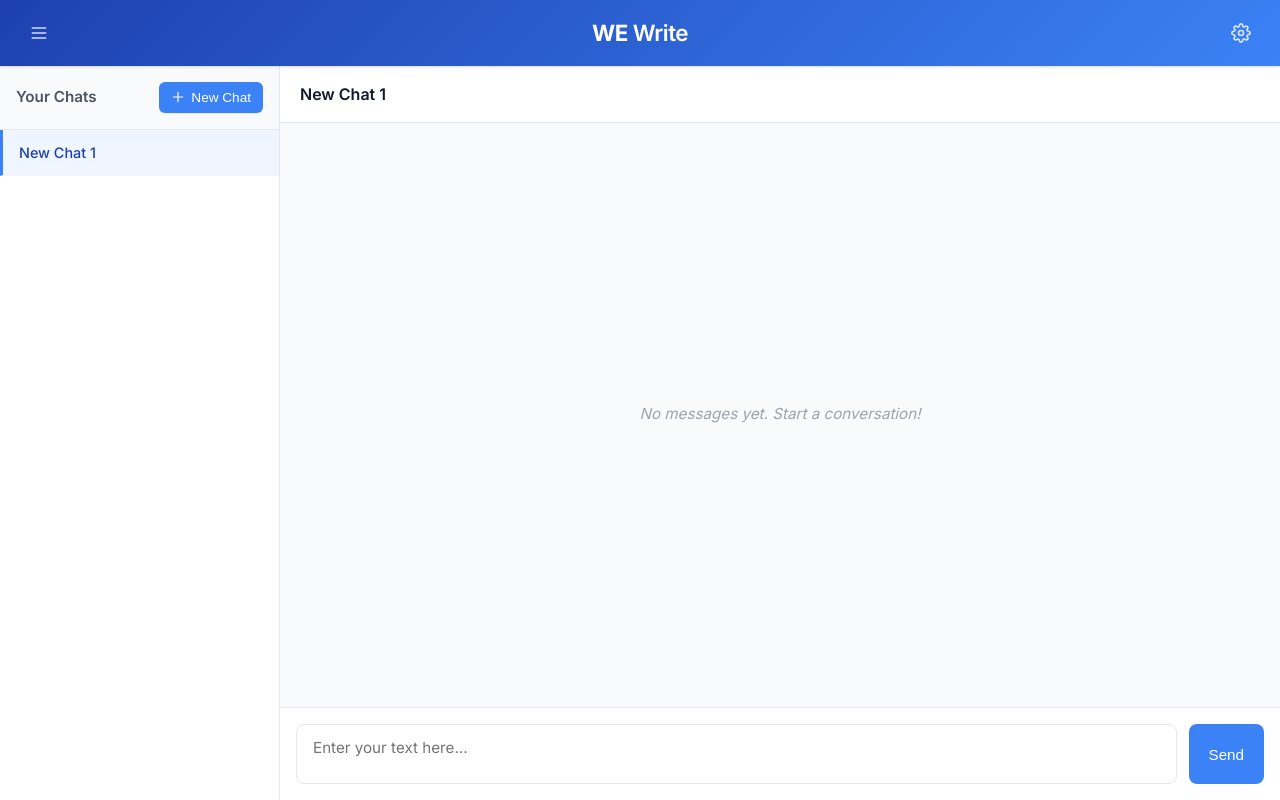
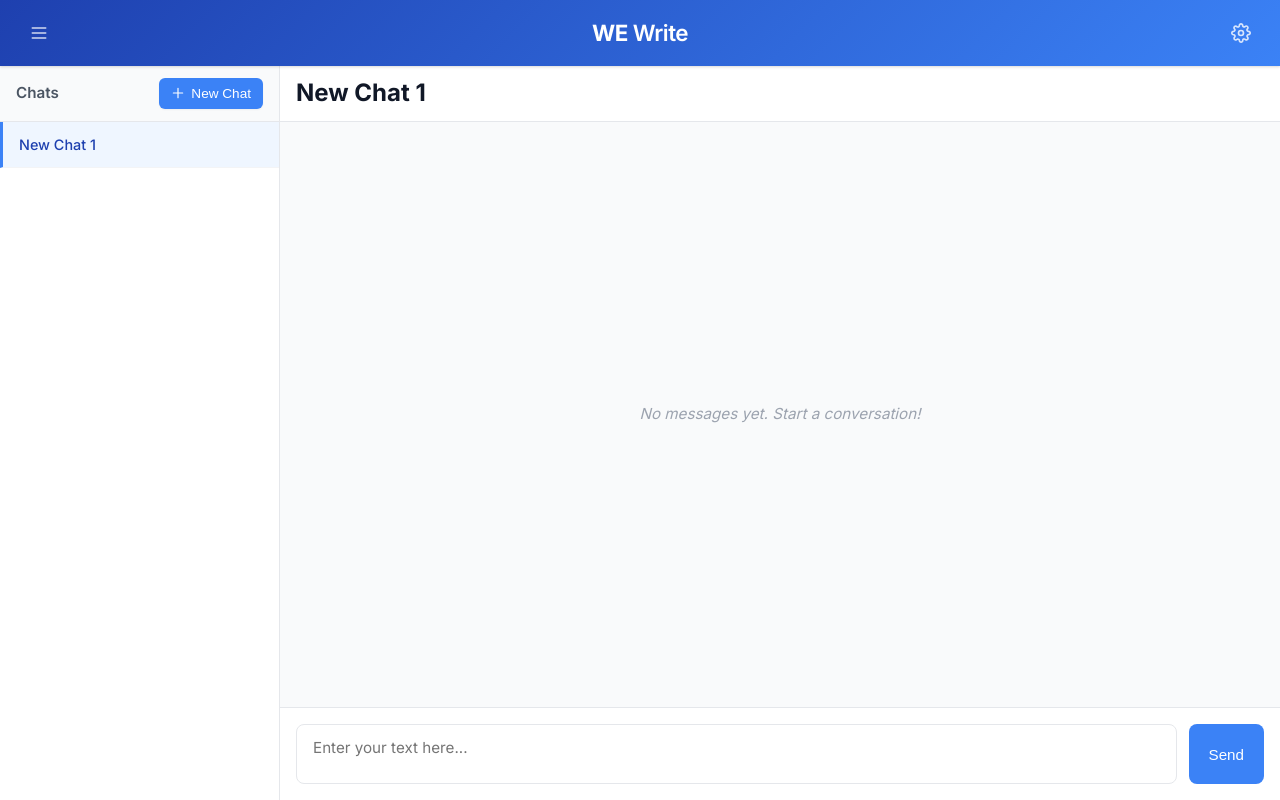
Before and after one commit to callmevg/ui-text-assistant, a React (Create React App) app in the folder client/: page / in a window 1280 px wide. Built offline with nearby package versions, Linux system fonts and the light colour scheme.

Commit message:
UI fixes and change in chat order to add new chats to top of list in left sidebar

```diff
--- a/client/src/App.css
+++ b/client/src/App.css
@@ -198,19 +198,10 @@ input:focus {
   display: flex;
   justify-content: space-between;
   align-items: center;
-  padding: 16px 20px;
+  padding: 16px;
   border-bottom: 1px solid #e5e7eb;
   background-color: #ffffff;
-}
-
-.chat-header h2 {
-  margin: 0;
-  font-size: 1rem;
-  font-weight: 600;
-  color: #111827;
-  overflow: hidden;
-  text-overflow: ellipsis;
-  white-space: nowrap;
+  height: 56px; /* Fixed height to match sidebar header */
 }
 
 .clear-button {
@@ -612,6 +603,7 @@ button[type="submit"]:disabled {
   justify-content: space-between;
   align-items: center;
   background-color: #f9fafb;
+  height: 56px; /* Match the height to chat-header */
 }
 
 .sidebar-header h2 {
--- a/client/src/App.tsx
+++ b/client/src/App.tsx
@@ -94,7 +94,8 @@ function App() {
         createdAt: Date.now()
       };
 
-      const updatedChats = [...chats, newChat];
+      // Add to beginning of the array
+      const updatedChats = [newChat, ...chats];
       setChats(updatedChats);
       setActiveChatId(newChatId);
       localStorage.setItem('chats', JSON.stringify(updatedChats));
@@ -363,7 +364,8 @@ function App() {
       createdAt: Date.now()
     };
 
-    const updatedChats = [...chats, newChat];
+    // Add new chat to the beginning of the array instead of the end
+    const updatedChats = [newChat, ...chats];
     setChats(updatedChats);
     setActiveChatId(newChat.id);
 
@@ -437,7 +439,7 @@ function App() {
         {/* Sidebar */}
         <div className={`chat-sidebar ${showSidebar ? 'open' : 'closed'}`}>
           <div className="sidebar-header">
-            <h2>Your Chats</h2>
+            <h2>Chats</h2>
             <button className="new-chat-btn" onClick={createNewChat}>
               <svg width="14" height="14" viewBox="0 0 24 24" fill="none" xmlns="http://www.w3.org/2000/svg">
                 <path d="M12 4V20M4 12H20" stroke="currentColor" strokeWidth="2" strokeLinecap="round" strokeLinejoin="round"/>
@@ -450,6 +452,7 @@ function App() {
             {chats.length === 0 ? (
               <div className="empty-chats">No chats yet</div>
             ) : (
+              // No need to sort if always adding to beginning, but making it explicit for clarity
               chats.map(chat => (
                 <div
                   key={chat.id}
```
